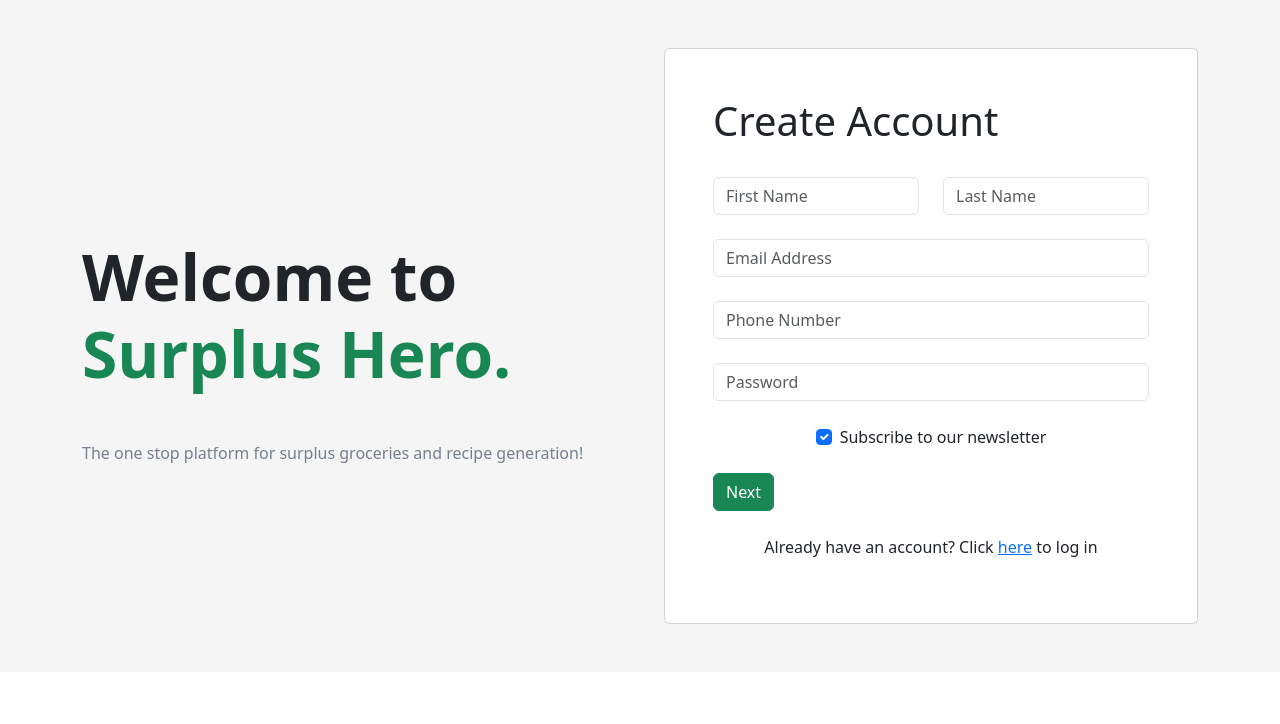
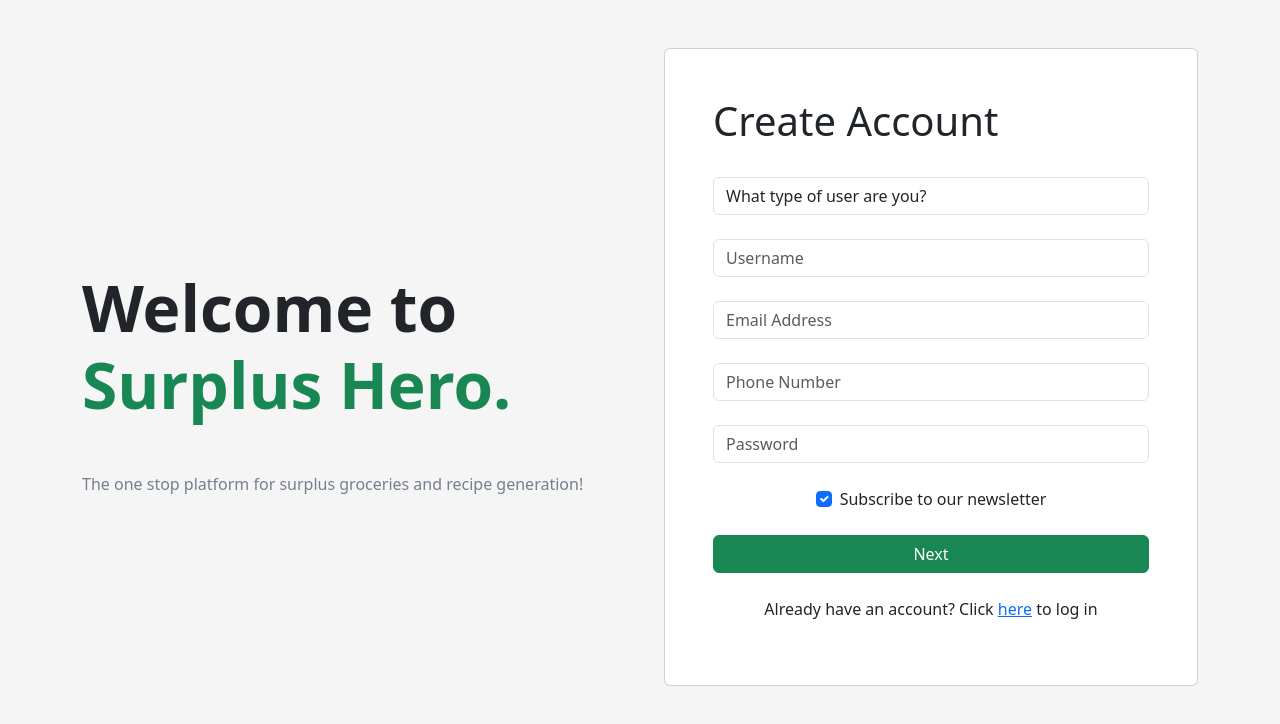
Before and after one commit to robinsjules/WAD2-Project, a Vue app in the folder SuperplusHero/: page /register in a window 1280 px wide. Shown: the top 724 px of the page. Built offline with nearby package versions, Linux system fonts and the light colour scheme.

Commit message:
changes in register pages

```diff
--- a/SuperplusHero/src/main.js
+++ b/SuperplusHero/src/main.js
@@ -3,6 +3,7 @@ import App from './App.vue'
 import router from './router'
 import "bootstrap/dist/css/bootstrap.min.css"
 import "bootstrap"
+import "axios"
 
 
 const app = createApp(App)
--- a/SuperplusHero/src/views/Register.vue
+++ b/SuperplusHero/src/views/Register.vue
@@ -1,3 +1,8 @@
+<style scoped>
+.btn{
+    text-align: center;
+}
+</style>
 <template>
     <!-- <h2>Register Page</h2> -->
     <!-- Section: Design Block -->
@@ -22,20 +27,23 @@
                                 <div class=" fw-bolder ls-tight"><h1>Create Account</h1></div><br>
                                 <form>
                                     <!-- 2 column grid layout with text inputs for the first and last names -->
-                                    <div class="row">
-                                        <div class="col-md-6 mb-4">
+                                    <div class="col-md-12 mb-4">
+                                        <div class="form-outline">
+                                            <select class="form-control" id="dropdown">
+                                                <option selected>What type of user are you?</option>
+                                                <option>Consumer</option>
+                                                <option>Business</option>
+
+                                            </select>
+                                        </div>
+                                    </div>
+                                        <div class="col-md-12 mb-4">
                                             <div class="form-outline">
-                                                <input type="text" id="form3Example1" class="form-control" placeholder="First Name" />
+                                                <input type="text" id="form3Example1" class="form-control" placeholder="Username" />
                                                 <!-- <label class="form-label" for="form3Example1">First name</label> -->
                                             </div>
                                         </div>
-                                        <div class="col-md-6 mb-4">
-                                            <div class="form-outline">
-                                                <input type="text" id="form3Example2" class="form-control" placeholder="Last Name" />
-                                                <!-- <label class="form-label" for="form3Example2">Last name</label> -->
-                                            </div>
-                                        </div>
-                                    </div>
+
 
                                     <!-- Email input -->
                                     <div class="form-outline mb-4">
@@ -64,9 +72,12 @@
                                         </label>
                                     </div>
                                     <!-- Submit button -->
-                                    <button @click="goToNext" type="submit" class="btn btn-success btn-block mb-4">
-                                        Next
-                                    </button>
+                                    <div class="col-md-12 mb-4">
+                                            <div class="d-flex justify-content-between">
+                                                <button @click="goToNext" type="submit" class="btn btn-success w-100">Next</button>
+                                            </div>
+                                    </div>
+
                                     <p style="text-align: center;">Already have an account? Click <router-link :to="{ name: 'Login' }">here</router-link> to log in</p>
 
                                     <!-- Register buttons -->
--- a/SuperplusHero/src/views/Register2.vue
+++ b/SuperplusHero/src/views/Register2.vue
@@ -34,20 +34,18 @@
                                                 <input type="text" id="form3Example2" class="form-control" placeholder="Eg. Banana" />
                                             </div><br>
                                         </div>
-                                        <div class="row">
-                                        <div class="col-md-6">
-                                                <button type="button" class="btn btn-primary" @click="addItem()">Add Item</button>
+                                        <div class="col-md-12 mb-4">
+                                            <div class="d-flex justify-content-between">
+                                                <button type="button" class="btn btn-primary w-100" @click="addItem()">Add Item</button>
+                                                <button type="button" class="btn btn-danger w-100" @click="deleteItem()" >Delete Item</button>
                                             </div>
-                                            <div class="col-md-6">
-                                                <button type="button" class="btn btn-danger" @click="deleteItem()" >Delete Item</button>
+                                        </div>
+                                    <!-- Submit button -->
+                                    <div class="col-md-12 mb-4">
+                                            <div class="d-flex justify-content-between">
+                                                <button type="submit" class="btn btn-success w-100">Next</button>
                                             </div>
-                                        </div><br>
-                                    <!-- Submit button -->
-                                    <div>
-                                        <button type="submit" class="btn btn-success btn-block mb-4">
-                                            Next
-                                        </button>
-                                    </div>
+                                        </div>
 
 
                                 </form>
```
